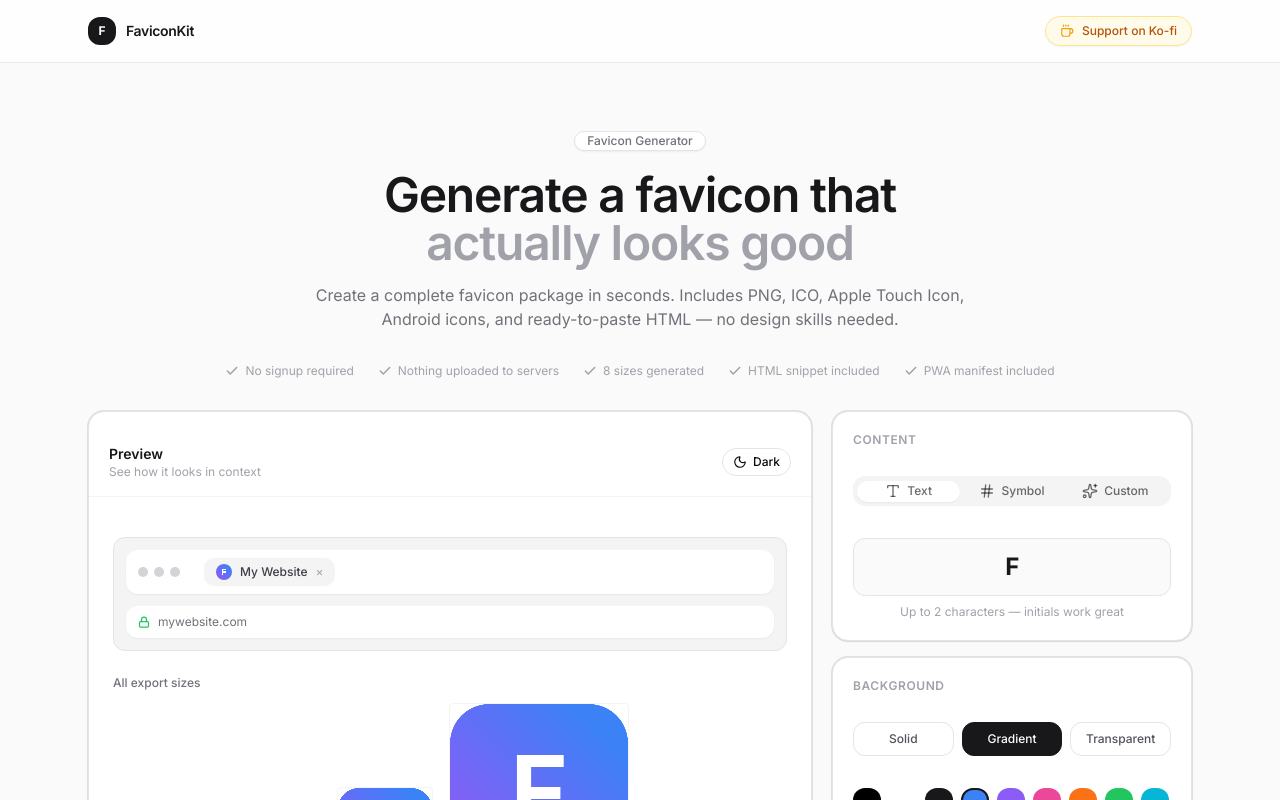
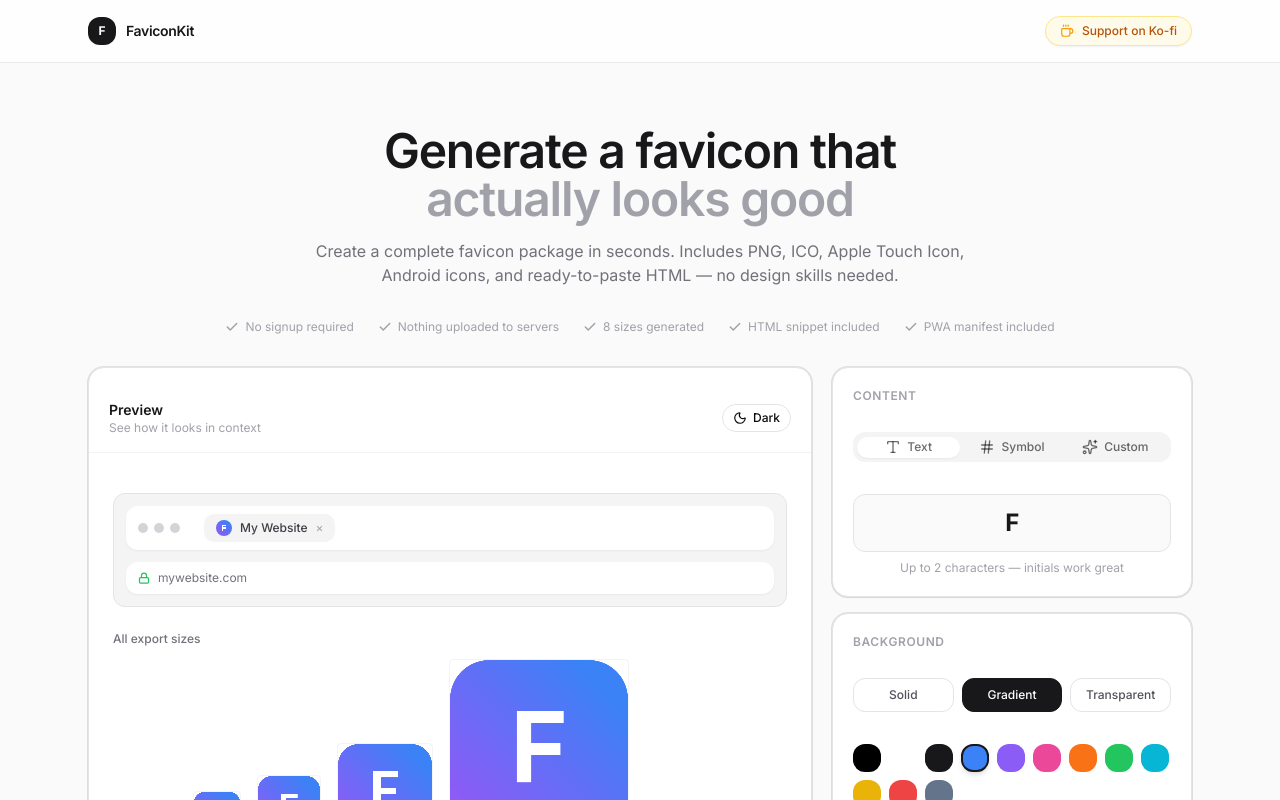
Before and after one commit to tonymphomilanzi/favicon-generator, a Next.js app: page / in a window 1280 px wide. Shown: the top 800 px of the page. Built offline with nearby package versions, Linux system fonts and the light colour scheme.

Commit message:
Page.tsx update font resized

```diff
--- a/app/page.tsx
+++ b/app/page.tsx
@@ -48,13 +48,8 @@
 
       {/* Hero */}
       <section className="mx-auto max-w-6xl px-6 pb-8 pt-16 text-center">
-        <Badge
-          variant="secondary"
-          className="mb-5 inline-flex rounded-full border border-zinc-200 bg-white px-3 py-1 text-xs font-medium text-zinc-500 shadow-sm"
-        >
-          Favicon Generator
-        </Badge>
-        <h1 className="text-balance text-4xl font-semibold tracking-tight text-zinc-900 sm:text-5xl">
+
+        <h1 className="text-balance text-5xl font-semibold tracking-tight text-zinc-900 sm:text-5xl">
           Generate a favicon that
           <br />
           <span className="text-zinc-400">actually looks good</span>
```
